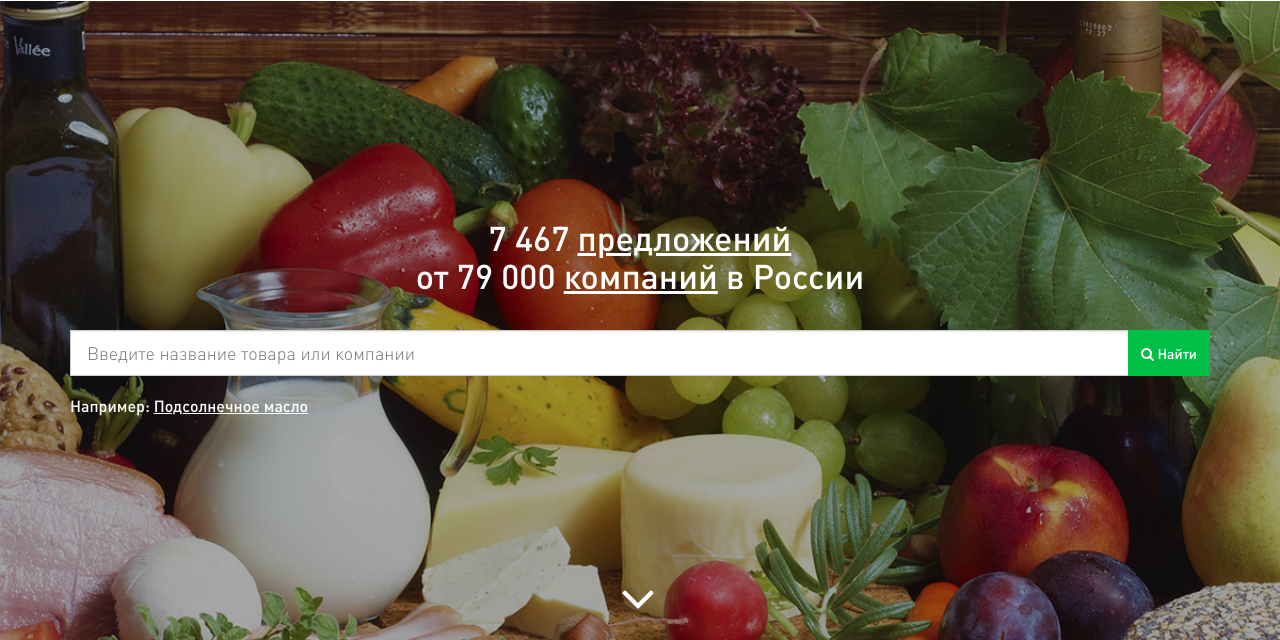
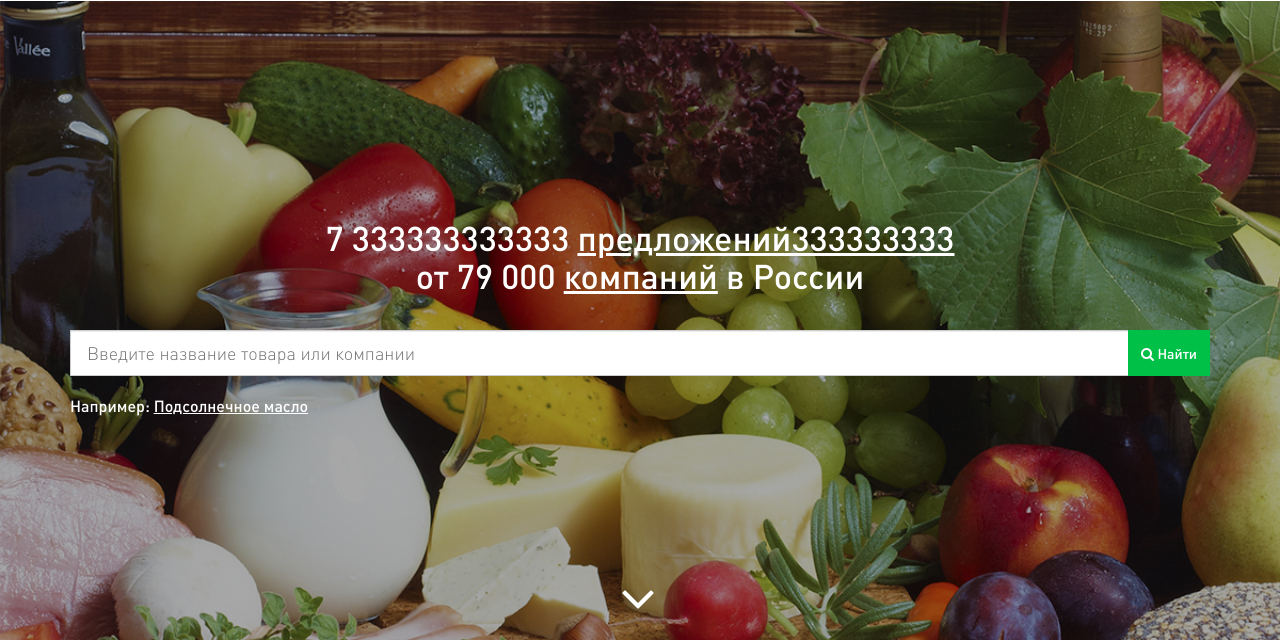
Before and after one commit to SergNep/test, a PHP site: page / in a window 1280 px wide. Shown: the part 185-825 px from the top of the page. Run offline with PHP 8.4, Linux system fonts and the light colour scheme; data that the repository does not hold is empty; some libraries are stand-ins or nearby versions.

Commit message:
second commit

```diff
--- a/index.php
+++ b/index.php
@@ -18,7 +18,7 @@
 
 			    <div class="col-lg-12 col-md-12 col-sm-12 col-xs-12">
 
-        	        <h1>7 467 <a href="#" title="">предложений</a><br />от 79 000 <a href="#" title="">компаний</a> в России</h1>
+        	        <h1>7 333333333333 <a href="#" title="">предложений333333333</a><br />от 79 000 <a href="#" title="">компаний</a> в России</h1>
 
 			        <form class="" action="" role="form">
 
```
